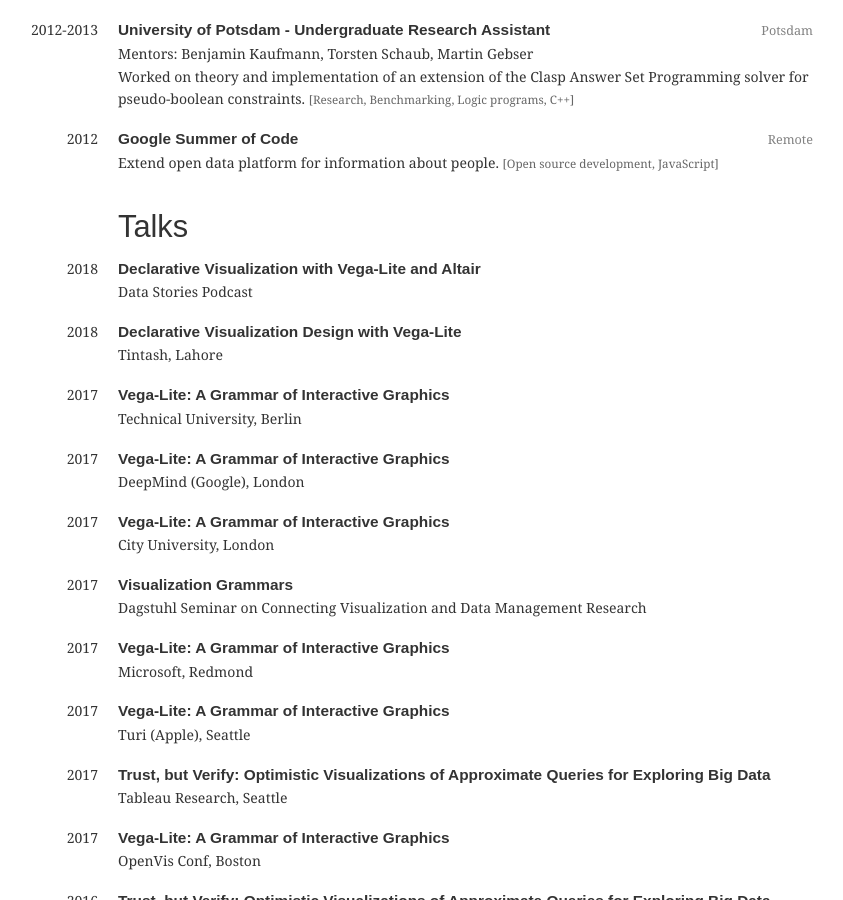
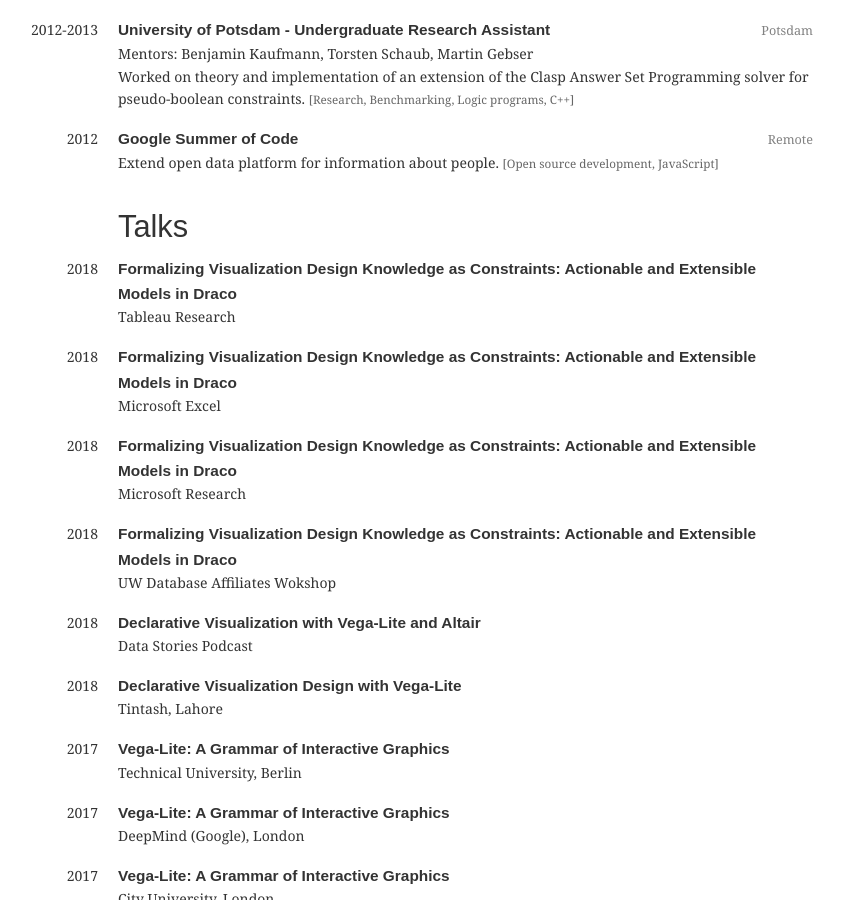
Before and after one commit to domoritz/domoritz.github.io, a Jekyll site: the page built from cv.html, in a window 1280 px wide and 900 px high, scrolled down 3968 px. Shown: the whole window, without its empty margins (227-1070 px from the left). Built offline with Jekyll 4.4.1, drawn with Linux system fonts in a browser that asks for light colours.

Commit message:
Add more talks

```diff
--- a/_data/talks.yml
+++ b/_data/talks.yml
@@ -1,3 +1,18 @@
+- title: "Formalizing Visualization Design Knowledge as Constraints: Actionable and Extensible Models in Draco"
+  location: Tableau Research
+  year: 2018
+  upcoming: true
+- title: "Formalizing Visualization Design Knowledge as Constraints: Actionable and Extensible Models in Draco"
+  location: Microsoft Excel
+  year: 2018
+  upcoming: true
+- title: "Formalizing Visualization Design Knowledge as Constraints: Actionable and Extensible Models in Draco"
+  location: Microsoft Research
+  year: 2018
+- title: "Formalizing Visualization Design Knowledge as Constraints: Actionable and Extensible Models in Draco"
+  location: UW Database Affiliates Wokshop
+  year: 2018
+  length: 20 Minutes
 - title: "Declarative Visualization with Vega-Lite and Altair"
   location: Data Stories Podcast
   url: http://datastori.es/121-declarative-visualization-with-vega-lite-and-altair-with-dominik-moritz-jacob-vanderplas-kanit-ham-wongsuphasawat/
```
